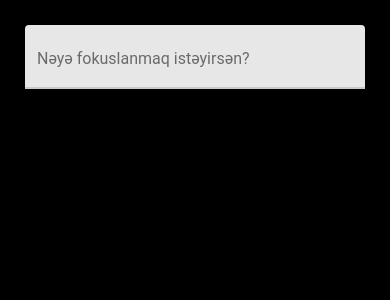
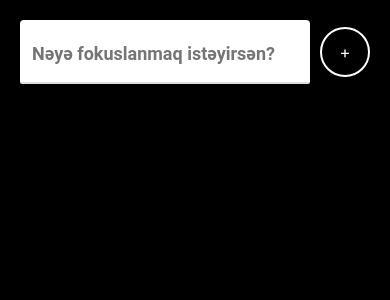
Before and after one commit to ilkinsufi/react-native-pomodoro-timer, a React Native app: screen / in a window 390 px wide. Shown: the top 300 px of the page. Built offline with nearby package versions, Linux system fonts and the light colour scheme.

Commit message:
Focus button add

```diff
--- a/package.json
+++ b/package.json
@@ -7,12 +7,12 @@
     "web": "expo start --web"
   },
   "dependencies": {
-    "expo": "~51.0.5",
+    "@expo/vector-icons": "^14.0.0",
+    "expo": "^51.0.6",
     "expo-status-bar": "~1.12.1",
     "react": "18.2.0",
     "react-native": "0.74.1",
-    "react-native-paper": "4.11.2",
-    "@expo/vector-icons": "^14.0.0"
+    "react-native-paper": "4.11.2"
   },
   "devDependencies": {
     "@babel/core": "^7.20.0"
--- /dev/null
+++ b/src/components/RoundedButton.js
@@ -0,0 +1,32 @@
+import React from "react";
+import { TouchableOpacity, Text, StyleSheet } from "react-native";
+import { colors } from "../utils/colors";
+
+export const RoundedButton = ({
+  style = {},
+  textStyle = {},
+  size = 100,
+  ...props
+}) => {
+  return (
+    <TouchableOpacity
+      style={[styles(size).radius, style]}
+      onPress={props.onPress}
+    >
+      <Text style={[styles(size).text, textStyle]}>{props.title}</Text>
+    </TouchableOpacity>
+  );
+};
+
+const styles = (size) => ({
+  radius: {
+    borderRadius: size / 2,
+    width: size,
+    height: size,
+    alignItems: "center",
+    justifyContent: "center",
+    borderColor: colors.white,
+    borderWidth: 2,
+  },
+  text: { color: colors.white, fontSize: size / 3 },
+});
--- a/src/features/Focus.js
+++ b/src/features/Focus.js
@@ -2,17 +2,32 @@
 import { View, Text, StyleSheet } from "react-native";
 import { TextInput } from "react-native-paper";
 import { colors } from "../utils/colors";
+import { RoundedButton } from "../components/RoundedButton";
 
 export const Focus = () => {
   const [subject, setSubject] = useState(null);
-  console.log(subject);
+
   return (
     <View style={styles.container}>
       <View style={styles.input}>
         <TextInput
+          style={{
+            backgroundColor: "white",
+            borderRadius: 2,
+            padding: "offset",
+            marginBottom: "offset",
+            fontSize: 18,
+            fontWeight: "bold",
+            color: colors.black,
+            flex: 1,
+            marginRight: 10,
+          }}
           onChangeText={setSubject}
           label="Nəyə fokuslanmaq istəyirsən?"
         />
+        <View style={styles.button}>
+          <RoundedButton title="+" size={50} />
+        </View>
       </View>
     </View>
   );
@@ -22,12 +37,12 @@
   container: {
     flex: 1,
   },
+  button: {
+    justifyContent: "center",
+  },
   input: {
-    flex: 0.5,
-    padding: 25,
+    padding: 20,
     justifyContent: "top",
-  },
-  text: {
-    color: colors.white,
+    flexDirection: "row",
   },
 });
```
Also changed, not shown: 1 other file (tests, documents, lock files or other folders).
